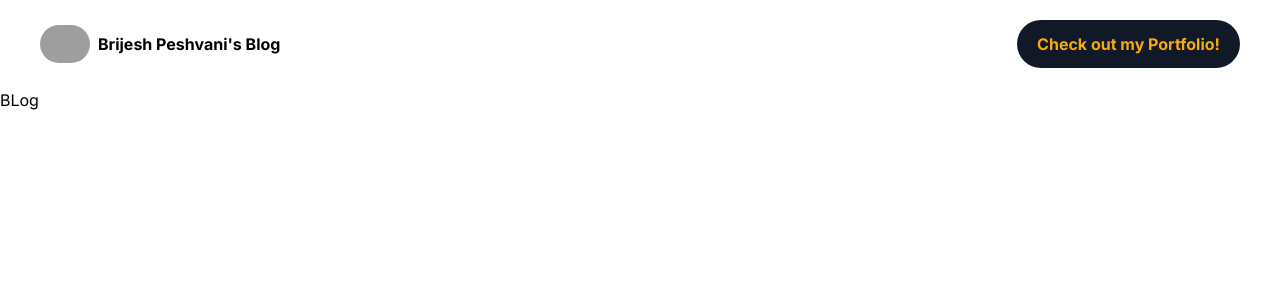
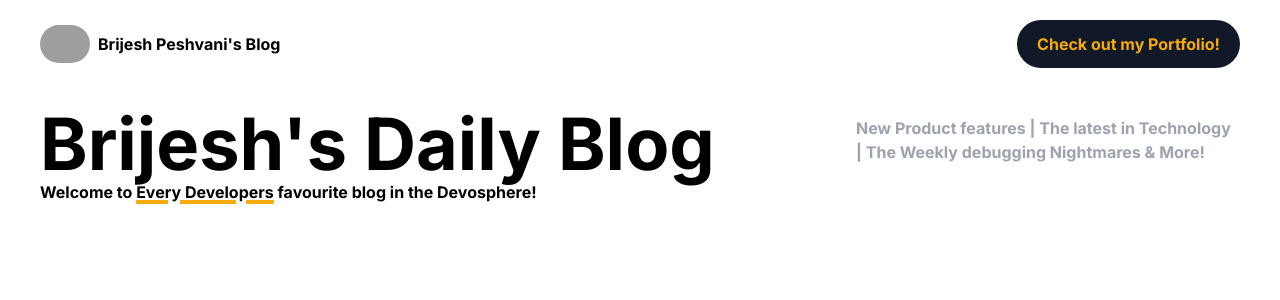
Before and after one commit to brijeshvp/blog-app, a Next.js app: page / in a window 1280 px wide. Shown: the top 300 px of the page. Built offline with nearby package versions, Linux system fonts and the light colour scheme; grey boxes are pictures that could not be loaded.

Commit message:
Banner done

```diff
--- a/app/(user)/layout.tsx
+++ b/app/(user)/layout.tsx
@@ -2,6 +2,7 @@
 import { Inter } from "next/font/google";
 import "../globals.css";
 import Header from "@/components/Header";
+import Banner from "@/components/Banner";
 
 const inter = Inter({ subsets: ["latin"] });
 
@@ -19,6 +20,7 @@
     <html lang="en">
       <body className={inter.className}>
         <Header />
+        <Banner />
         {children}
       </body>
     </html>
--- a/app/(user)/page.tsx
+++ b/app/(user)/page.tsx
@@ -2,6 +2,6 @@
 
 export default function Home() {
   return (
-    <div>BLog</div>
+    <div></div>
   );
 }
--- /dev/null
+++ b/components/Banner.tsx
@@ -0,0 +1,27 @@
+import React from "react";
+
+type Props = {};
+
+const Banner = (props: Props) => {
+  return (
+    <div className="flex flex-col lg:flex-row lg:space-x-5 justify-between font-bold px-10 py-5 mb-10">
+      <div>
+        <h1 className="text-7xl">Brijesh's Daily Blog</h1>
+        <h2>
+          Welcome to{" "}
+          <span className="underline decoration-4 decoration-[#F7AB0A]">
+            Every Developers
+          </span>{" "}
+          favourite blog in the Devosphere!
+        </h2>
+      </div>
+
+      <p className="mt-5 md:mt-2 text-gray-400 max-w-sm">
+        New Product features | The latest in Technology | The Weekly debugging
+        Nightmares & More!
+      </p>
+    </div>
+  );
+};
+
+export default Banner;
```
